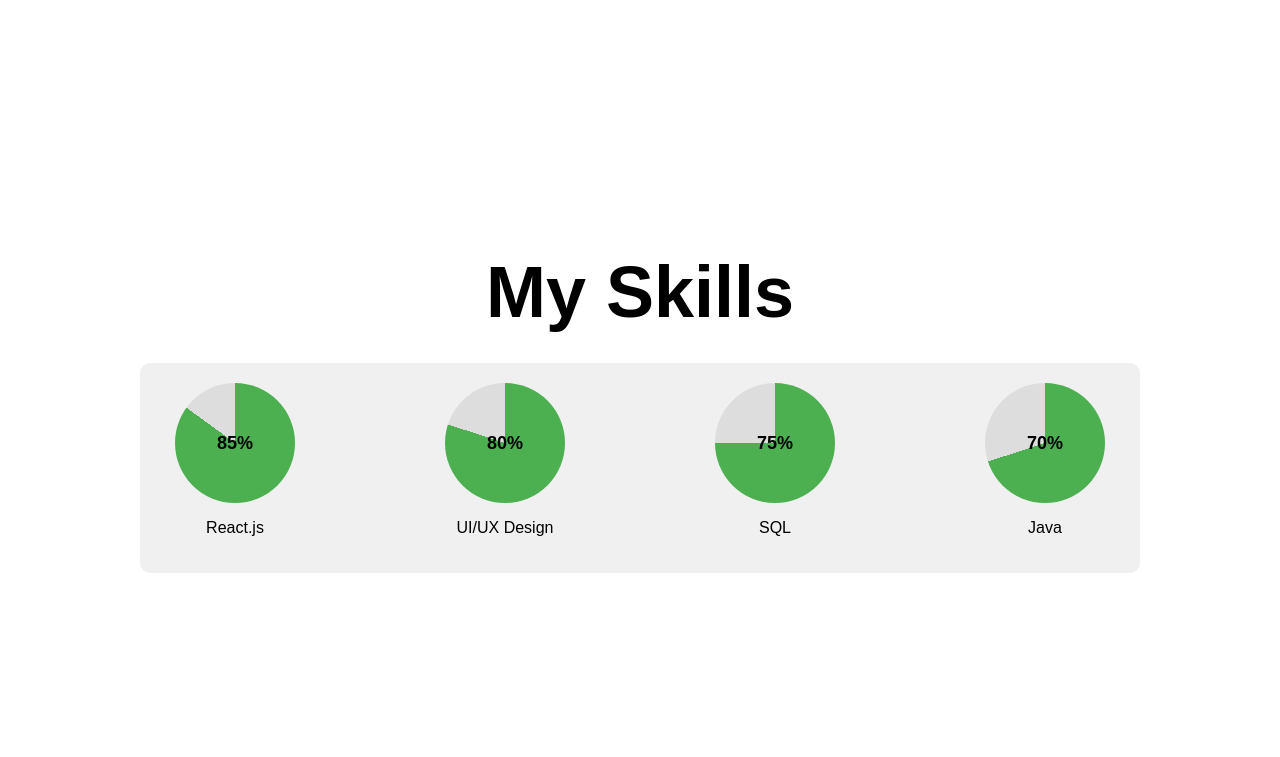
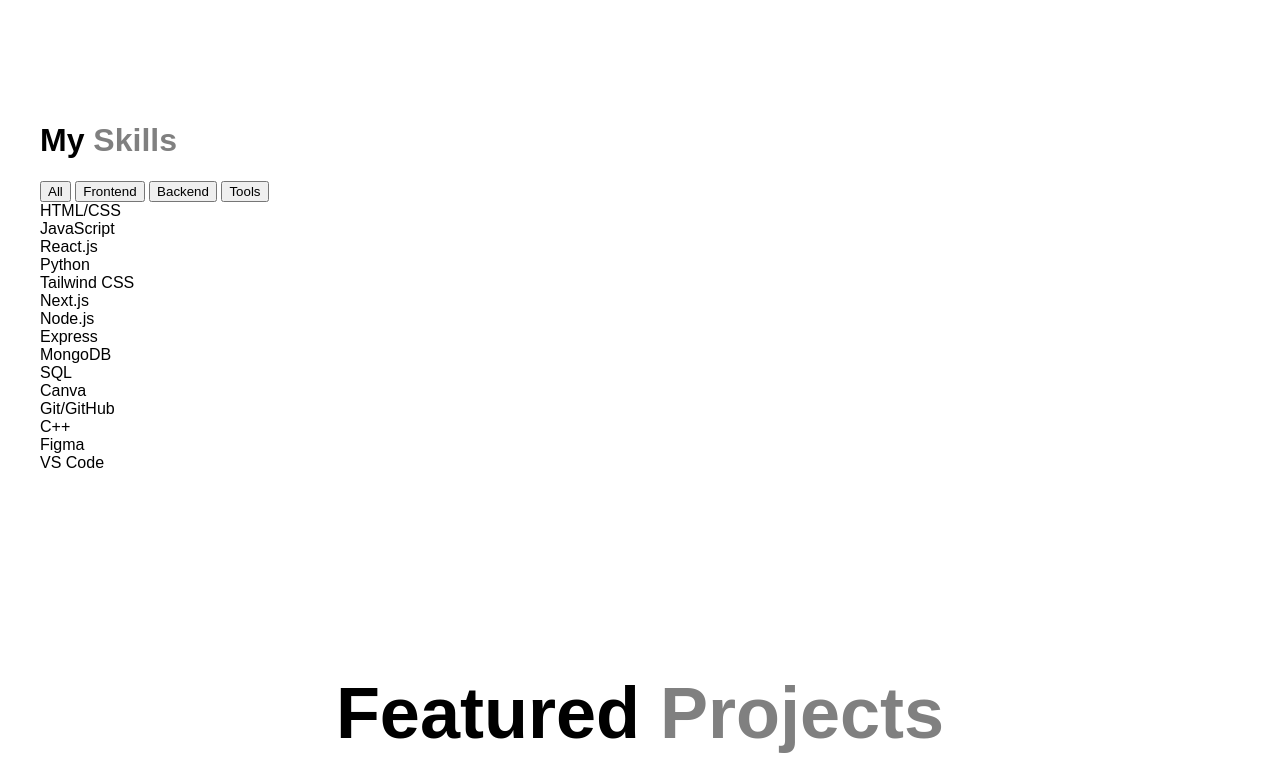
Before and after one commit to NAhmad231/Personal-Portfolio, a plain HTML site: page index.html in a window 1280 px wide. Shown: the part 629-1386 px from the top of the page. Drawn offline with Linux system fonts and the light colour scheme.

Commit message:
Update index.html

```diff
--- a/index.html
+++ b/index.html
@@ -14,14 +14,14 @@
 
     <nav id="navbar">
         <a href="#about" class="nav-link active">About Me</a>
-        <a href="#skills" class="nav-link">Skills</a>
-        <a href="#projects" class="nav-link">Projects</a>
+        <a href="#skills-section" class="nav-link">Skills</a>
+        <a href="#project-section" class="nav-link">Projects</a>
         <a href="#contact" class="nav-link">Contact</a>
     </nav>
 
     <div id="about" class="container about-section">
         <div class="about-text">
-            <h1 class="section-title typewriter">Hi, I'm Nisha Ahmad</h1>
+            <h1 class="section-title typewriter">Hi, I'm Nisha Ahmad</span></h1>
             <p class="animated-text">
                 I'm a pre-final year B.Tech student passionate about software development, UI/UX, and solving real-world problems.
                 I love building meaningful projects that can create impact and value.
@@ -33,64 +33,113 @@
         </div>
     </div>
 
-     <div id="skills" class="container white-background">
-    <h2 class="section-title">My Skills</h2>
+ <div id="skills-section" class="container">
+        <h1>My <span class="spanclass">Skills</span></h1>
+        <div class="buttons">
+            <button onclick="filterSkills('all')">All</button>
+            <button onclick="filterSkills('frontend')">Frontend</button>
+            <button onclick="filterSkills('backend')">Backend</button>
+            <button onclick="filterSkills('tools')">Tools</button>
+        </div>
 
-    <div class="skills-box">
-        <button id="prevBtn" class="slider-btn">&#10094;</button>
-
-        <div class="skills-slider" id="skillsSlider">
-            <div class="skill-item">
-                <div class="progress-circle" data-progress="90">
-                    <span>90%</span>
+        <div class="skills" id="skills">
+            <div class="skill frontend">
+                <div class="skill-name">HTML/CSS</div>
+                <div class="skill-bar">
+                    <div class="skill-fill" style="width: 95%;"></div>
                 </div>
-                <p>C++</p>
+            </div>
+            <div class="skill frontend">
+                <div class="skill-name">JavaScript</div>
+                <div class="skill-bar">
+                    <div class="skill-fill" style="width: 70%;"></div>
+                </div>
+            </div>
+            <div class="skill frontend">
+                <div class="skill-name">React.js</div>
+                <div class="skill-bar">
+                    <div class="skill-fill" style="width: 90%;"></div>
+                </div>
+            </div>
+            <div class="skill backend">
+                <div class="skill-name">Python</div>
+                <div class="skill-bar">
+                    <div class="skill-fill" style="width: 60%;"></div>
+                </div>
+            </div>
+            <div class="skill frontend">
+                <div class="skill-name">Tailwind CSS</div>
+                <div class="skill-bar">
+                    <div class="skill-fill" style="width: 90%;"></div>
+                </div>
+            </div>
+            <div class="skill frontend">
+                <div class="skill-name">Next.js</div>
+                <div class="skill-bar">
+                    <div class="skill-fill" style="width: 80%;"></div>
+                </div>
             </div>
 
-            <div class="skill-item">
-                <div class="progress-circle" data-progress="85">
-                    <span>85%</span>
+            <div class="skill backend">
+                <div class="skill-name">Node.js</div>
+                <div class="skill-bar">
+                    <div class="skill-fill" style="width: 80%;"></div>
                 </div>
-                <p>React.js</p>
+            </div>
+            <div class="skill backend">
+                <div class="skill-name">Express</div>
+                <div class="skill-bar">
+                    <div class="skill-fill" style="width: 75%;"></div>
+                </div>
+            </div>
+            <div class="skill backend">
+                <div class="skill-name">MongoDB</div>
+                <div class="skill-bar">
+                    <div class="skill-fill" style="width: 70%;"></div>
+                </div>
+            </div>
+            <div class="skill backend">
+                <div class="skill-name">SQL</div>
+                <div class="skill-bar">
+                    <div class="skill-fill" style="width: 65%;"></div>
+                </div>
+            </div>
+            <div class="skill tools">
+                <div class="skill-name">Canva</div>
+                <div class="skill-bar">
+                    <div class="skill-fill" style="width: 60%;"></div>
+                </div>
             </div>
 
-            <div class="skill-item">
-                <div class="progress-circle" data-progress="80">
-                    <span>80%</span>
+            <div class="skill tools">
+                <div class="skill-name">Git/GitHub</div>
+                <div class="skill-bar">
+                    <div class="skill-fill" style="width: 90%;"></div>
                 </div>
-                <p>UI/UX Design</p>
             </div>
-
-            <div class="skill-item">
-                <div class="progress-circle" data-progress="75">
-                    <span>75%</span>
+            <div class="skill backend">
+                <div class="skill-name">C++</div>
+                <div class="skill-bar">
+                    <div class="skill-fill" style="width: 65%;"></div>
                 </div>
-                <p>SQL</p>
             </div>
-
-            <div class="skill-item">
-                <div class="progress-circle" data-progress="70">
-                    <span>70%</span>
+            <div class="skill tools">
+                <div class="skill-name">Figma</div>
+                <div class="skill-bar">
+                    <div class="skill-fill" style="width: 80%;"></div>
                 </div>
-                <p>Java</p>
             </div>
-
-            <div class="skill-item">
-                <div class="progress-circle" data-progress="85">
-                    <span>85%</span>
+            <div class="skill tools">
+                <div class="skill-name">VS Code</div>
+                <div class="skill-bar">
+                    <div class="skill-fill" style="width: 95%;"></div>
                 </div>
-                <p>HTML/CSS</p>
             </div>
         </div>
-
-        <button id="nextBtn" class="slider-btn">&#10095;</button>
     </div>
-</div>
 
 
-
-
-<div class="project-section">
+<div id="project-section" class="project-section">
     <h2 class="section-title">Featured <span class="spanclass">Projects</span></h2>
     <p class="contact-text">
           Here are some of my recent projects. Each project was carefully crafted with attention to
```
